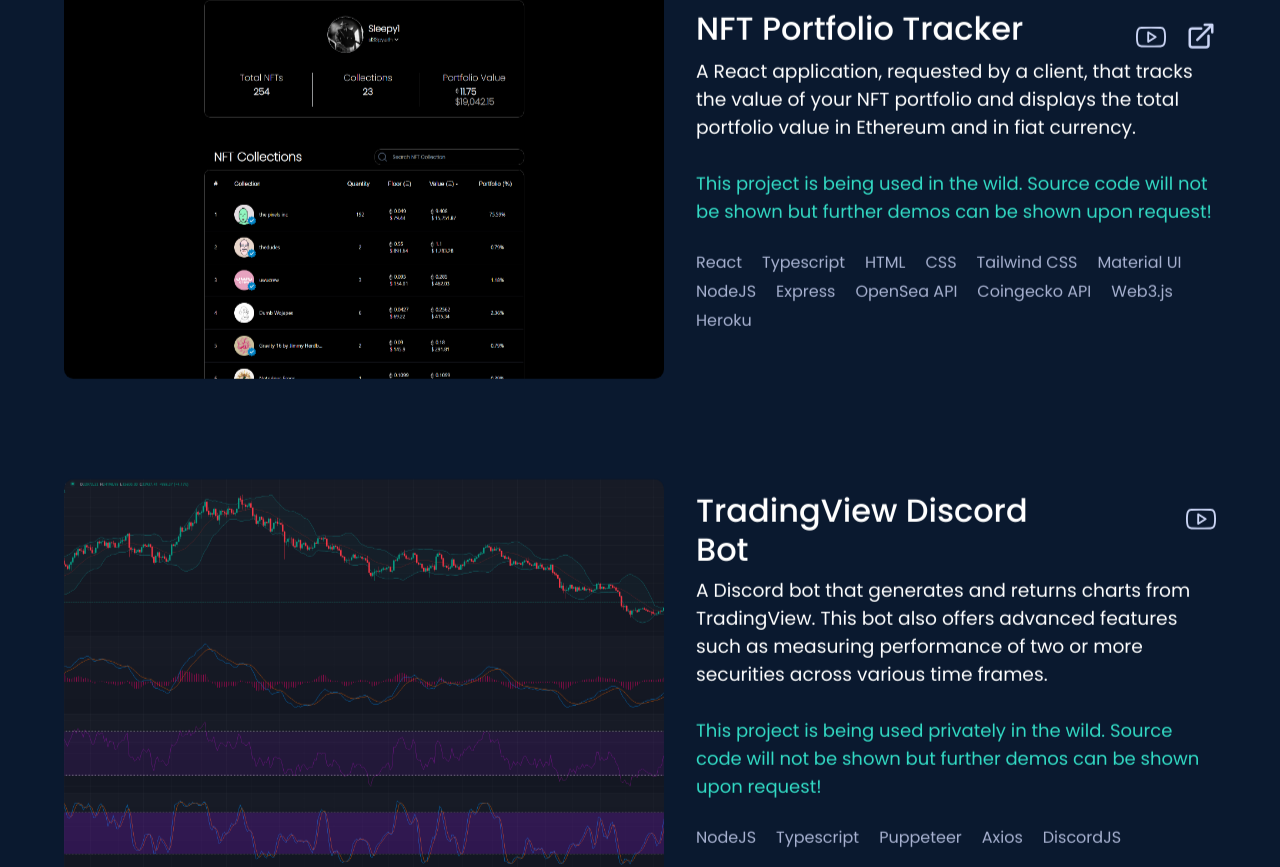
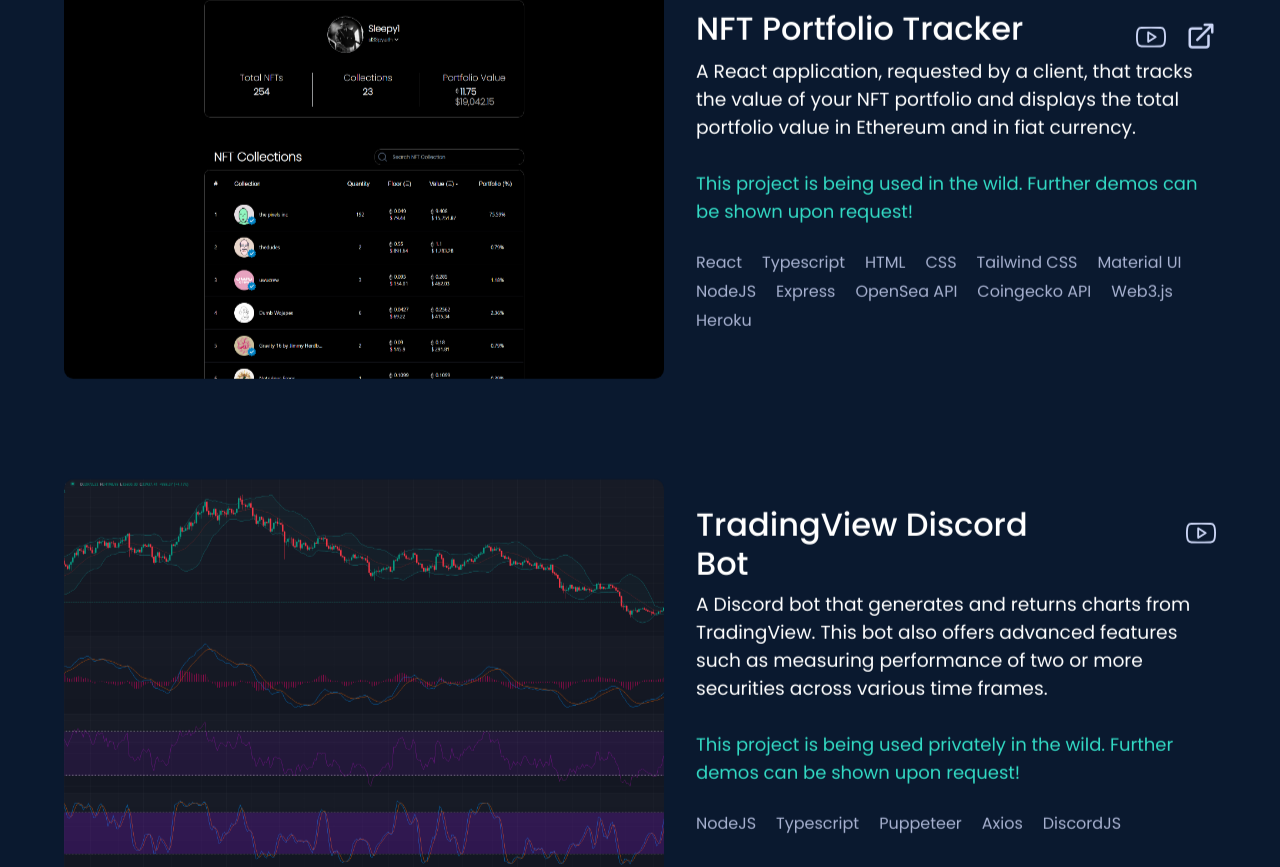
Before and after one commit to samizak/react-portfolio, a React (Create React App) app: page / in a window 1280 px wide. Shown: the part 3606-4473 px from the top of the page. Built offline with nearby package versions, Linux system fonts and the light colour scheme.

Commit message:
fix: Minor changes

```diff
--- a/src/Components/Projects/Projects.tsx
+++ b/src/Components/Projects/Projects.tsx
@@ -62,8 +62,8 @@
                 <br></br>
                 <br></br>
                 <span className="highlight">
-                  This project is being used in the wild. Source code will not
-                  be shown but further demos can be shown upon request!
+                  This project is being used in the wild. Further demos can be
+                  shown upon request!
                 </span>
               </p>
               <ul className="project-tech-list underline-tech-list">
@@ -121,8 +121,8 @@
                 <br></br>
                 <br></br>
                 <span className="highlight">
-                  This project is being used privately in the wild. Source code
-                  will not be shown but further demos can be shown upon request!
+                  This project is being used privately in the wild. Further
+                  demos can be shown upon request!
                 </span>
               </p>
               <ul className="project-tech-list underline-tech-list">
```
